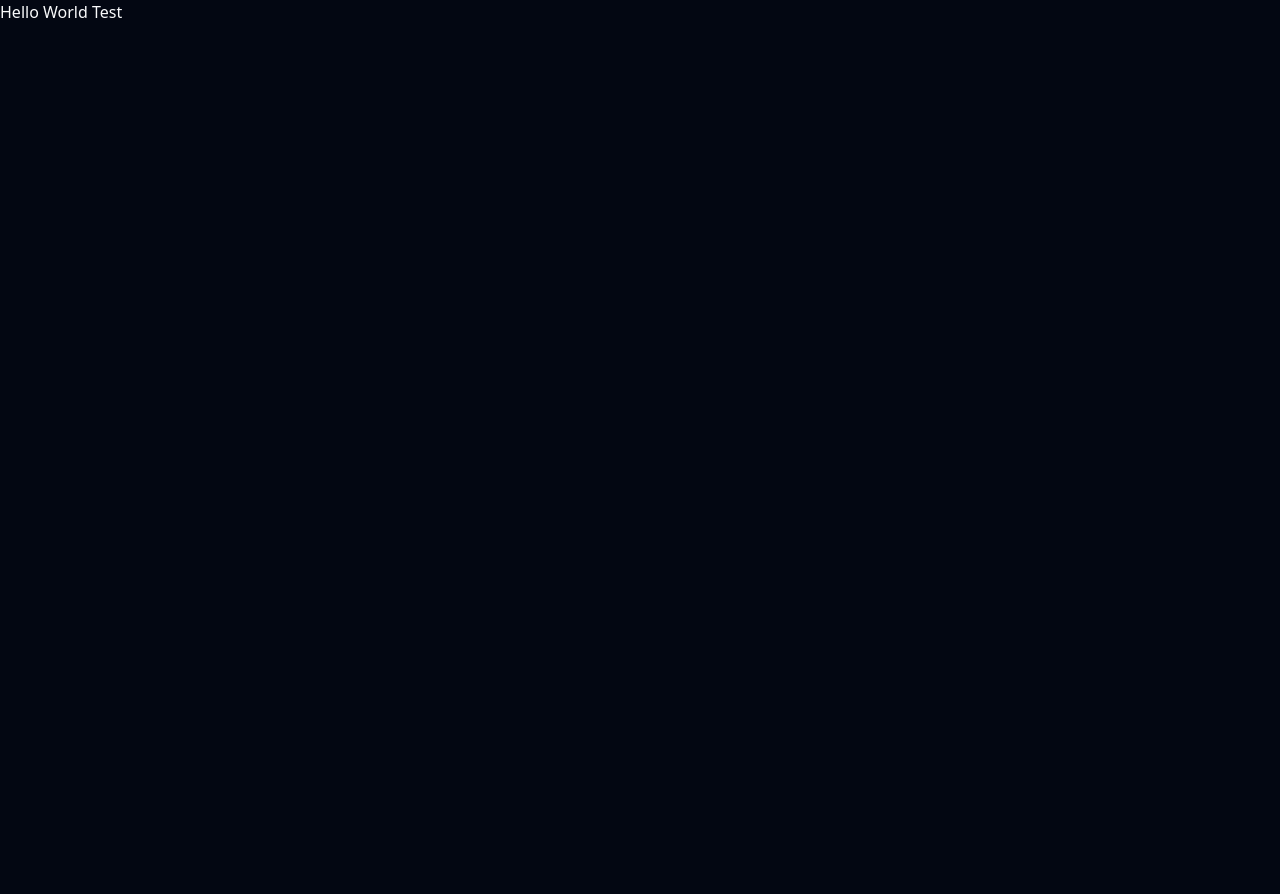
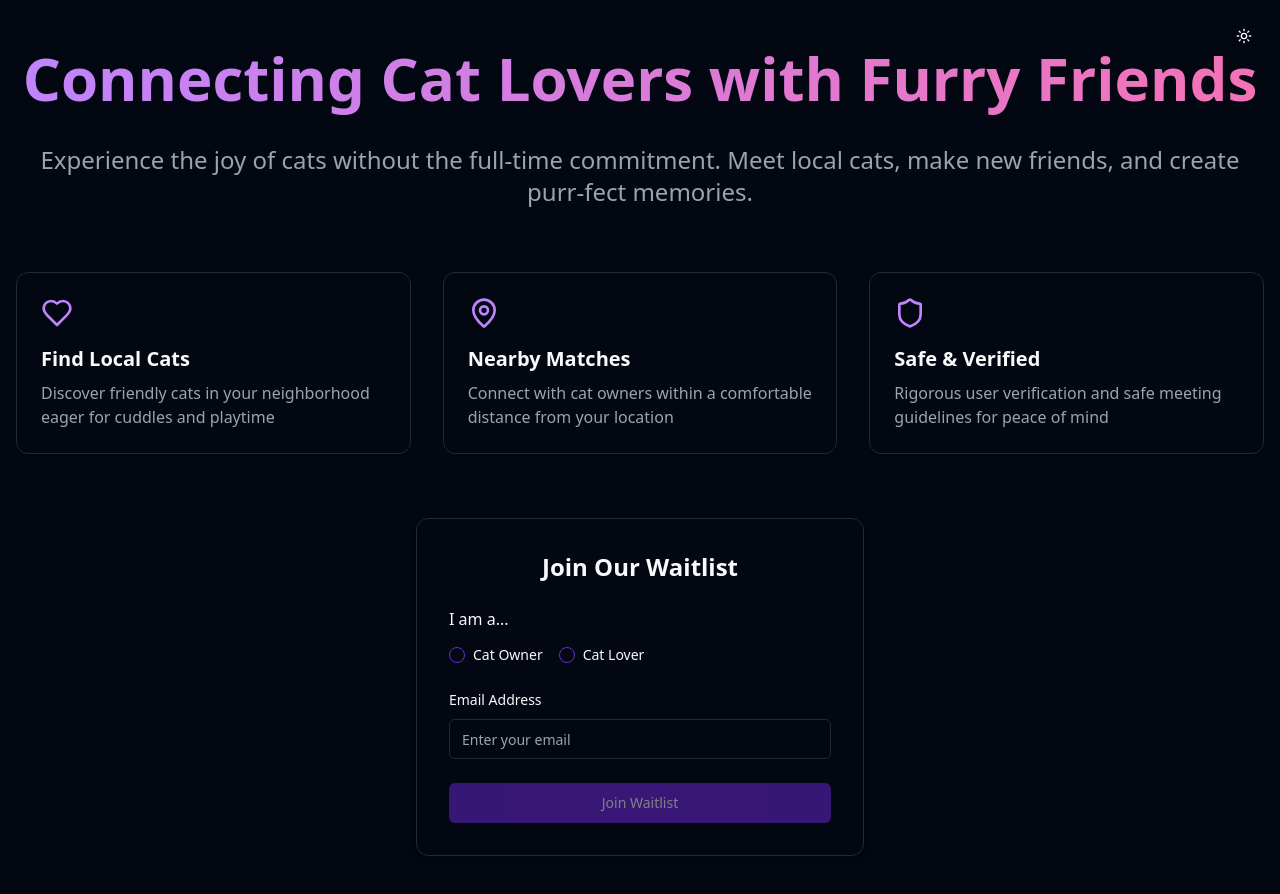
Before and after one commit to ardelisinbaking/cat-connect-app, a Next.js app: page / in a window 1280 px wide. Shown: the top 894 px of the page. Before the commit the page ends 800 px from the top, so only its background shows below. Built offline with nearby package versions, Linux system fonts and the light colour scheme.

Commit message:
revert page out of test script

```diff
--- a/app/page.tsx
+++ b/app/page.tsx
@@ -1,11 +1,6 @@
+import LandingPage from '@/components/LandingPage'
+
 export default function Home() {
-  return <div>Hello World Test</div>
+  console.log('Rendering Home Page');
+  return <LandingPage />
 }
-
-
-// import LandingPage from '@/components/LandingPage'
-
-// export default function Home() {
-//   console.log('Rendering Home Page');
-//   return <LandingPage />
-// }
```
